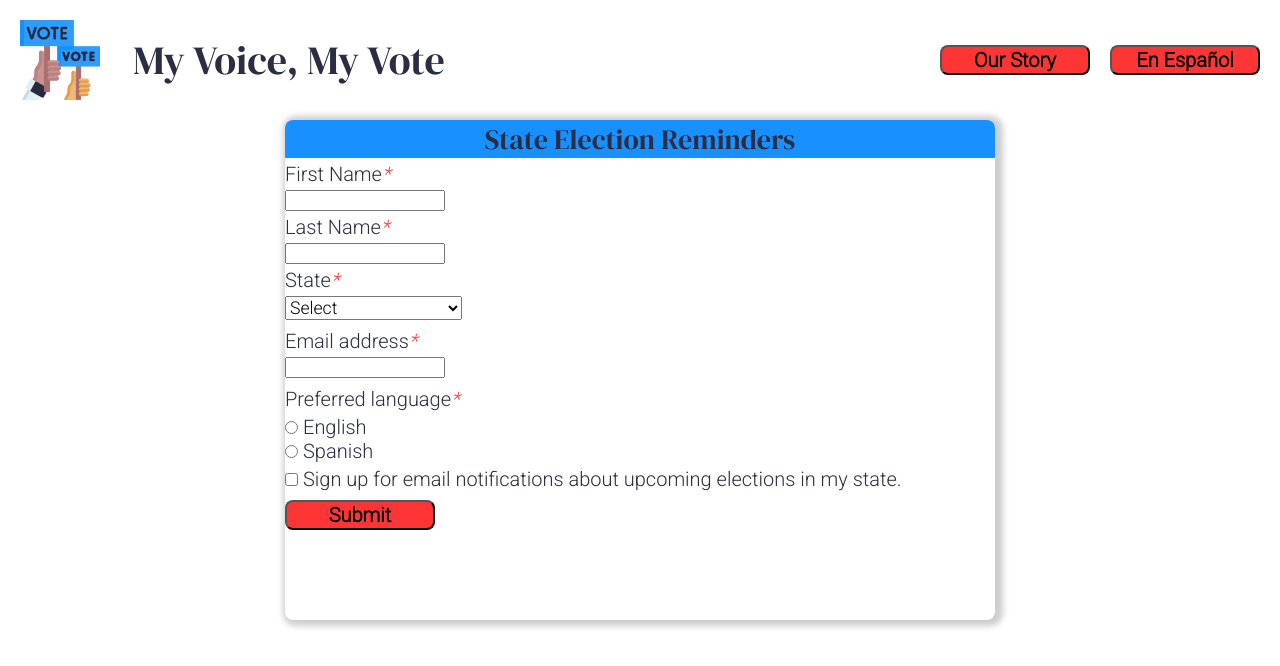
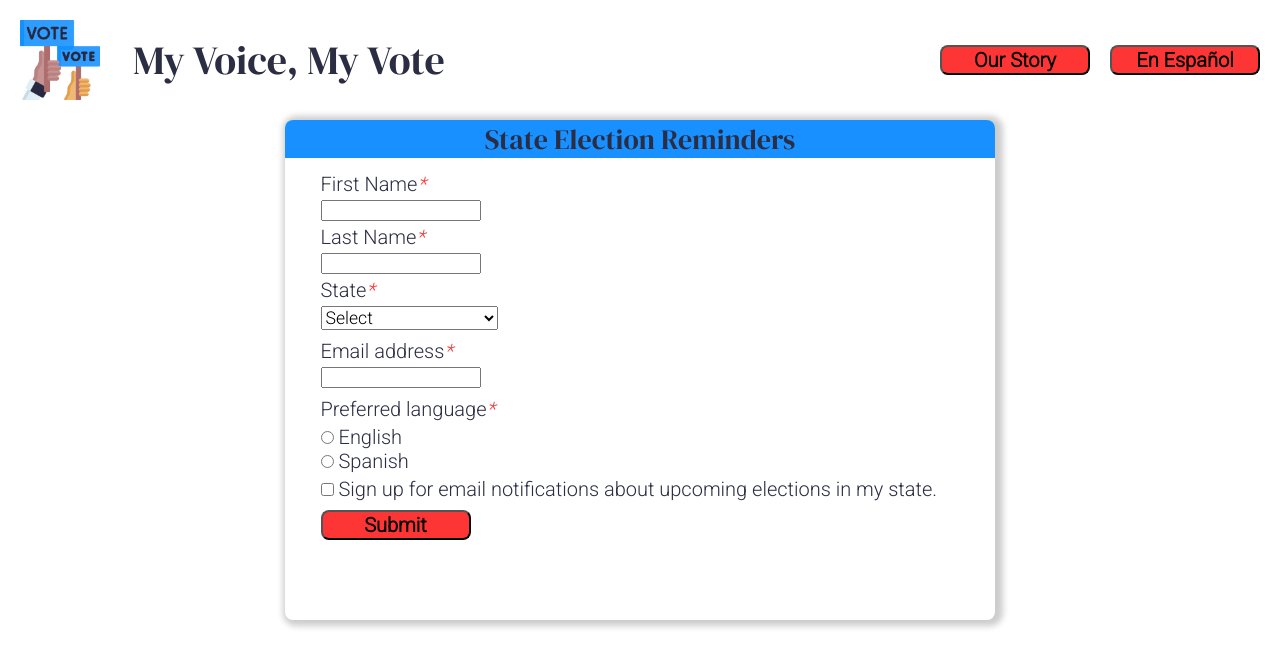
Before and after one commit to ivonne-hernandez/mi-voz-mi-voto-1, a React (Create React App) app: page / in a window 1280 px wide. Shown: the top 666 px of the page. Built offline with nearby package versions, Linux system fonts and the light colour scheme.

Commit message:
Add a form-content-container div to style the form content, add hover properties to inputs, button

```diff
--- a/src/Components/EmailNotificationForm/EmailNotificationForm.css
+++ b/src/Components/EmailNotificationForm/EmailNotificationForm.css
@@ -24,6 +24,10 @@ em {
   width: 150px;
 }
 
+.submit-button:hover {
+  color: white;
+}
+
 .form-header {
   font-family: 'DM Serif Display', serif;
   font-size: 28px;
@@ -40,7 +44,8 @@ em {
 
 .missing-input-message {
   color: #fd3535;
-  font-weight: bold;
+  font-size: 20px;
+  margin-top: 5px;
 }
 
 .label {
@@ -54,3 +59,14 @@ em {
 .email-label, .preferred-lang-p, .agree-to-emails-checkbox, .submit-button-container {
   margin-top: 5px;
 }
+
+.form-content-container {
+  width: 90%;
+  margin: 0 auto;
+  padding-top: 10px;
+  padding-bottom: 10px;
+}
+
+.input:hover, .submit-button:hover, .input-radio:hover, .input-checkbox:hover {
+  cursor: pointer;
+}
--- a/src/Components/EmailNotificationForm/EmailNotificationForm.js
+++ b/src/Components/EmailNotificationForm/EmailNotificationForm.js
@@ -170,6 +170,7 @@ class EmailNotificationForm extends Component {
         <div className="form-header-container">
           <p className="form-header">State Election Reminders</p>
         </div>
+        <div className="form-content-container">
           <div className="label-input-container">
             <label className="label">
               First Name<em>*</em>
@@ -262,6 +263,7 @@ class EmailNotificationForm extends Component {
             {this.state.displayMissingInput ? this.displayMissingInputMessage() : null}
             <p className="missing-input-message"></p>
           </div>
+        </div>
       </form>
     );
   }
```
Lines whose indentation alone changed are shown as unchanged.
